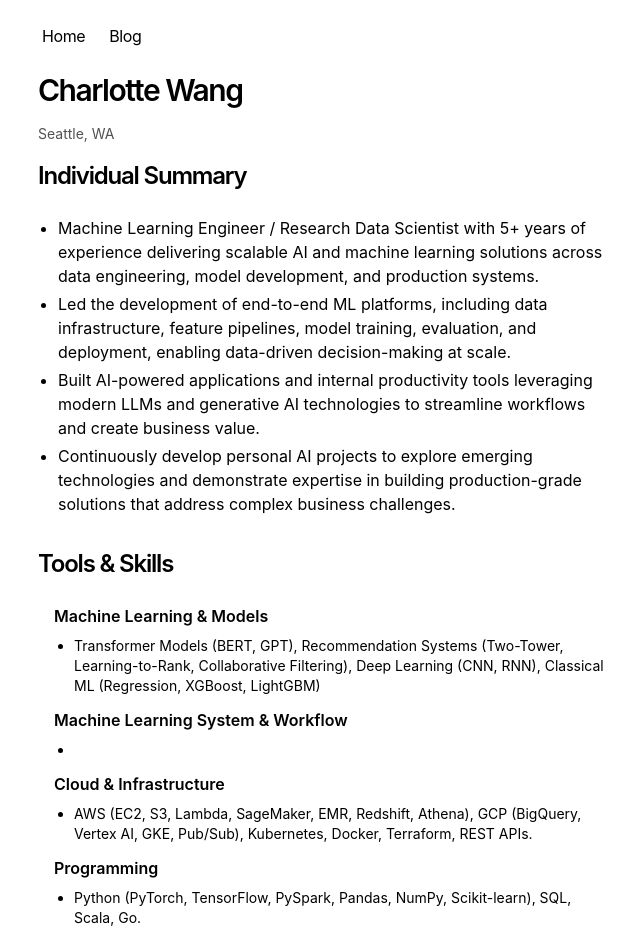
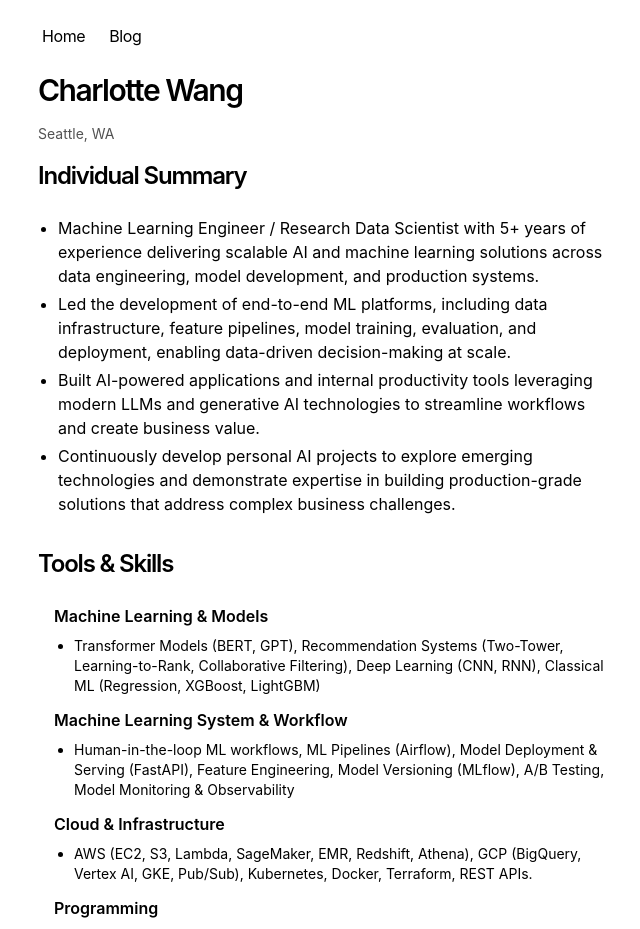
Before and after one commit to CharlotteYW/my-portfolio, a Next.js app: page / in a window 1280 px wide. Shown: the top 929 px of the page, without its empty margins (314-954 px from the left). Built offline with nearby package versions, Linux system fonts and the light colour scheme.

Commit message:
AI update 2026-06-20 18:16

```diff
--- a/app/page.tsx
+++ b/app/page.tsx
@@ -35,7 +35,8 @@ Collaborative Filtering), Deep Learning (CNN, RNN), Classical ML (Regression, XG
 
         <h3 className="font-semibold text-base mb-2 ml-4">Machine Learning System & Workflow</h3>
         <ul className="list-disc pl-5 space-y-1 mb-3 text-sm ml-4">
-          <li></li>
+          <li>Human-in-the-loop ML workflows, ML Pipelines (Airflow), Model Deployment & Serving
+(FastAPI), Feature Engineering, Model Versioning (MLflow), A/B Testing, Model Monitoring & Observability</li>
         </ul>
 
         <h3 className="font-semibold text-base mb-2 ml-4">Cloud & Infrastructure</h3>
@@ -46,7 +47,7 @@ Pub/Sub), Kubernetes, Docker, Terraform, REST APIs.</li>
 
         <h3 className="font-semibold text-base mb-2 ml-4">Programming</h3>
         <ul className="list-disc pl-5 space-y-1 mb-3 text-sm ml-4">
-          <li>Python (PyTorch, TensorFlow, PySpark, Pandas, NumPy, Scikit-learn), SQL, Scala, Go.</li>
+          <li>Python (PyTorch, TensorFlow, PySpark, Pandas, NumPy, Scikit-learn), JavaSript/TypeScript, SQL, Scala, Go.</li>
         </ul>
 
         <h3 className="font-semibold text-base mb-2 ml-4">AI Tools & Frameworks</h3>
```
